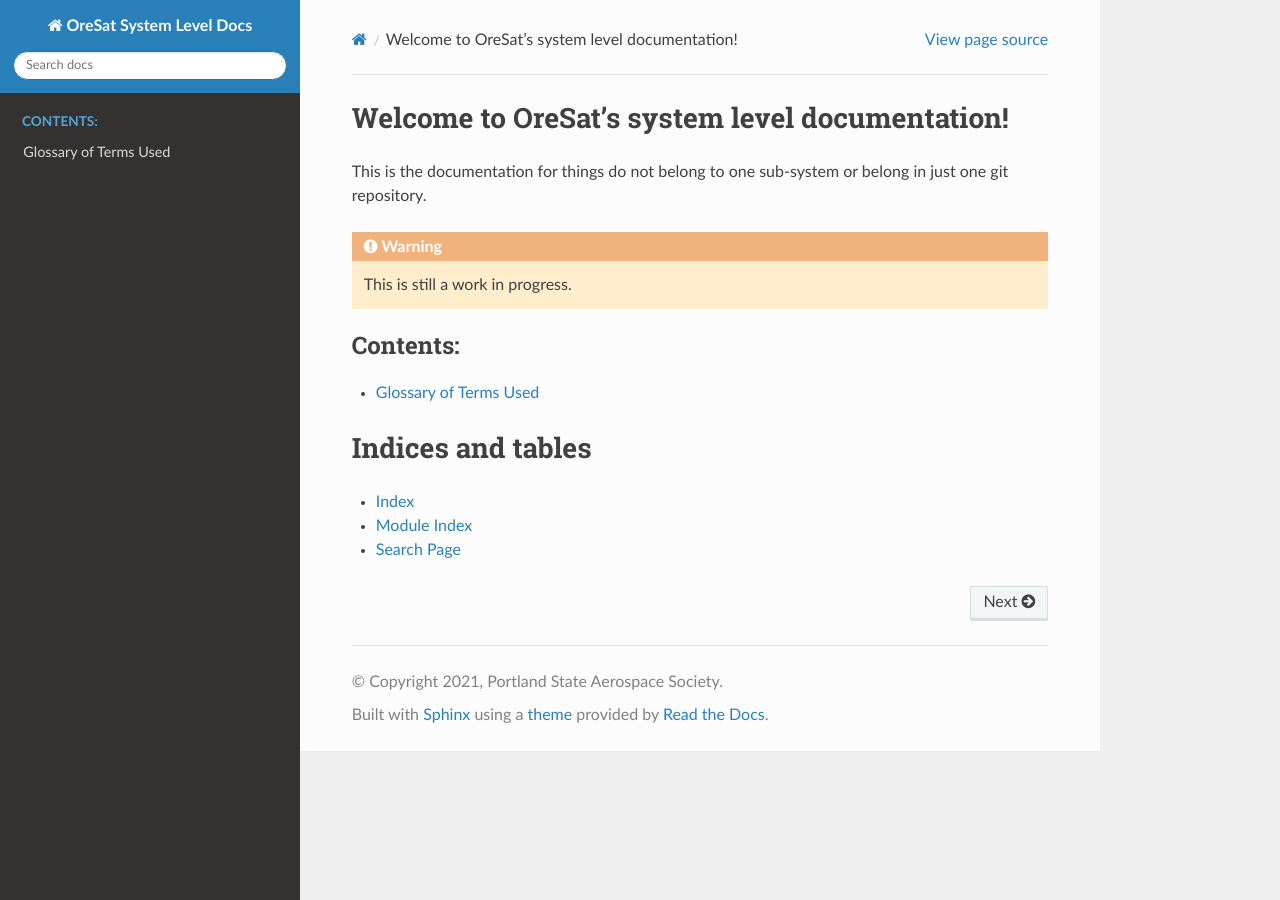
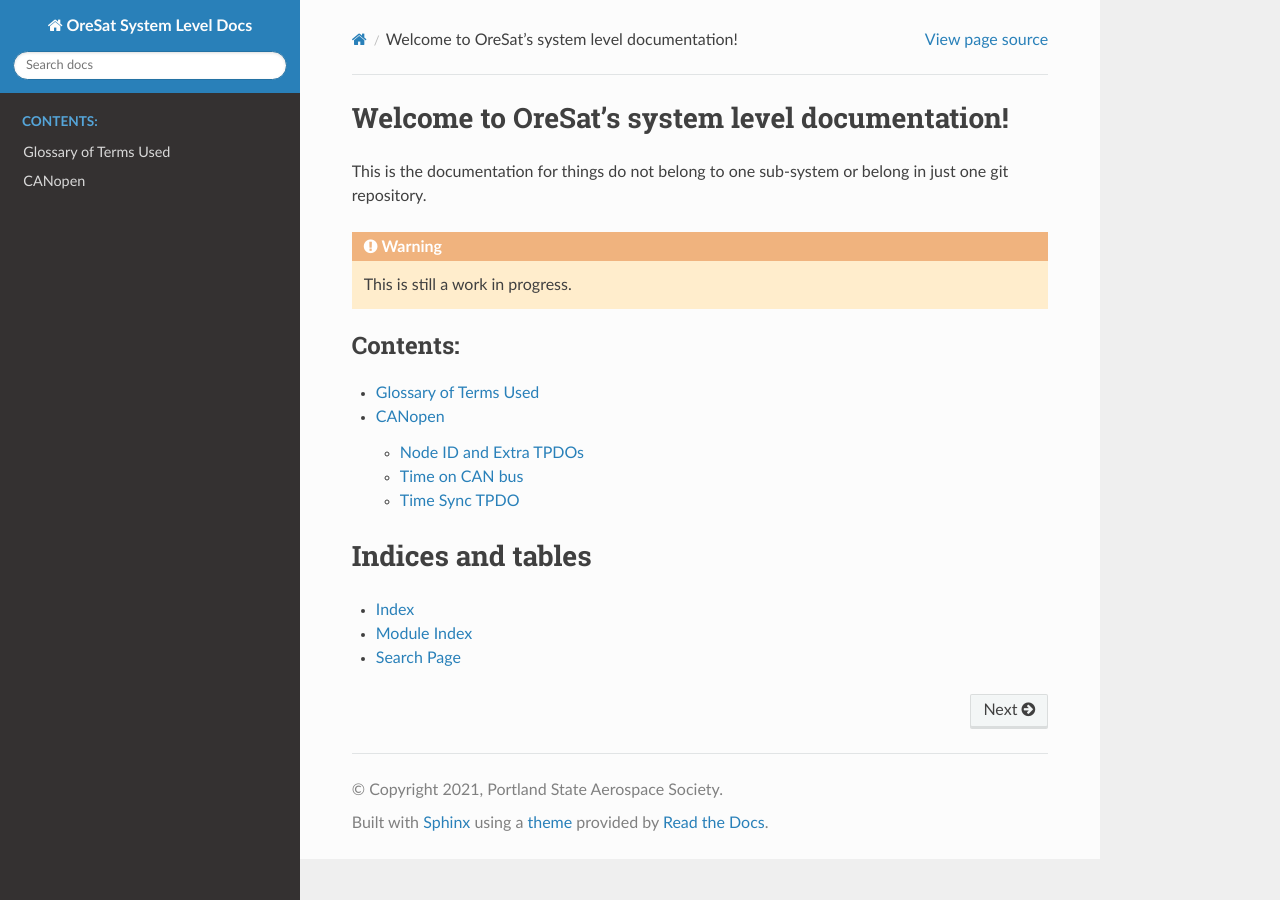
Before and after one commit to aakarsh/oresat-system-level-docs, a Sphinx documentation site: the page built from source/index.rst, in a window 1280 px wide. Built offline with Sphinx 7.4.7 and the Read the Docs theme 2.0.0, drawn with Linux system fonts in a browser that asks for light colours; some of the changed lines change nothing that is shown.

Commit message:
add canopen page

```diff
--- /dev/null
+++ b/source/canopen.rst
@@ -0,0 +1,72 @@
+CANopen
+=======
+
+A CAN bus is used as the main data and control bus for cards on OreSat. All
+cards use the CANopen protocol and the C3 is network manager.
+
+.. note:: New to CANopen? CANopen is specification are definited by CAN in
+   Automation (CiA). Checkout `CiA CANopen`_ for the specifications. Also
+   checkout `Wikipedia CANopen page`_ for a overview.
+
+All OreSat node will also follow `ECSS CANbus Existion Protocal`_ as it
+extends CANopen for space systems.
+
+Node ID and Extra TPDOs
+-----------------------
+
+Normally all CANopen nodes have 4 TPDO (Transmit PDOs) and since all TPDO are 8
+bytes long  there is only 64 bytes available for TPDOs for a node. This is
+not enought for most OreSat nodes. To give OreSat nodes more bytes for TPDOs,
+every OreSat node takes the place of 4 nodes, so every OreSat node can have 16
+TPDO, therefor 128 bytes available for TPDOs.
+
+Example: A card with node ID 0x20 can also use all TPDOs for 0x21, 0x22, & 0x23
+as no node on OreSat will ever use those 3 node IDs.
+
+.. note:: Node 0x00 is not valid node ID, so node 0x01 (the C3 card) will only
+   have 12 TPDOs.
+
+.. note:: Nodes with a node id >= 0x7C are consider unknown nodes (their node
+   ID are not set, so it default to >= 0x7C).
+
+Valid node IDs on OreSat are:
+
+.. code-block:: bash
+
+   0x01 0x04 0x08 0x0C 0x10 0x14 0x18 0x1C 0x20 0x24 0x28 0x2C 0x30 0x34 0x38
+   0x3C 0x40 0x44 0x48 0x4C 0x50 0x54 0x58 0x5C 0x60 0x64 0x68 0x6C 0x70 0x74
+   0x78
+
+Time on CAN bus
+---------------
+
+On OreSat SCET (SpaceCraft Elapics Time) is used for time  and the UNIX
+epoch (00:00:00 UTC on 1 January 1970) is used the epoch.
+
+SCET is define as:
+
+.. code-block:: c
+
+  struct {
+      unsigned 32 Coarse Time
+      unsigned 24 Fine Time (sub seconds)
+  } SCET
+
+Time Sync TPDO
+--------------
+
+The C3's TPDO1 (COB-ID 0x181) is used for time syncing on OreSat. It will
+contain the current SCET. Any cards that care about time (mostly C3
+and Linux boards) will have a RPDO configure for that Time Sync TPDO and set
+the card's local time to the time in the TPDO immediately.
+
+The C3 and GPS cards can both send the Time Sync TPDO. The C3 has a RTC and the
+GPS card get the a timestamp in the GPS message. The C3 can just send Time
+Sync TPDO as needed. If the GPS card is on and has locked on to 4+ GPS,
+satellites it will set it own local clock, then the C3 can send a SYNC message
+and the GPS card will responed with the Time Sync TPDO allowing the C3 and
+other cards to sync their time to the GPS time.
+
+.. _Wikipedia CANopen page: https://en.wikipedia.org/wiki/CANopen
+.. _CiA CANopen: https://www.can-cia.org/canopen
+.. _ECSS CANbus Existion Protocal: https://ecss.nl/standard/ecss-e-st-50-15c-space-engineering-canbus-extension-protocol-1-may-2015/
--- a/source/index.rst
+++ b/source/index.rst
@@ -11,7 +11,8 @@
    :maxdepth: 2
    :caption: Contents:
 
-   glossary.rst
+   glossary
+   canopen
 
 
 Indices and tables
```
